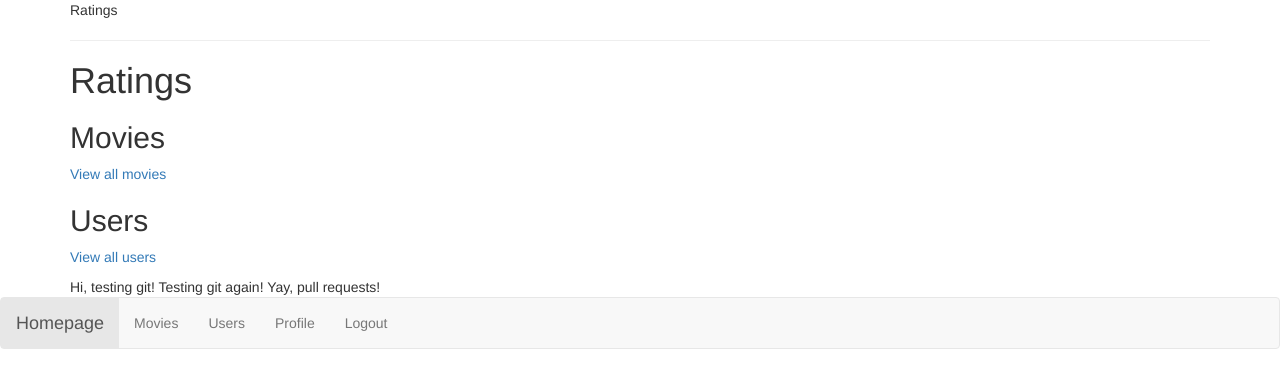
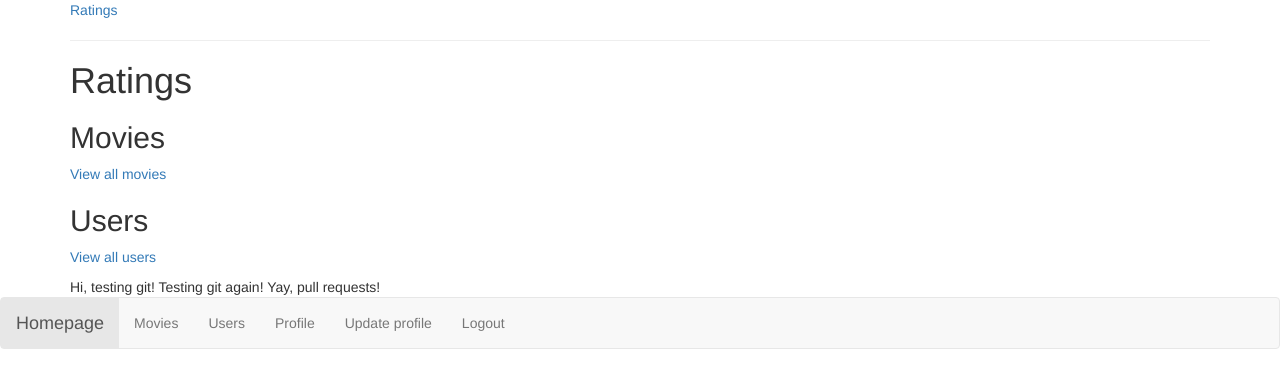
Before and after one commit to hb-kada/hb-ratings, a Flask app: page / in a window 1280 px wide. Shown: the top 388 px of the page. Run offline with Flask 2, Linux system fonts and the light colour scheme; the visitor is signed in with stand-in values (Sample User, id 1); some libraries are stand-ins or nearby versions.

Commit message:
Fixes merge conflict by blending HTML changes.

```diff
--- a/templates/base.html
+++ b/templates/base.html
@@ -1,8 +1,12 @@
 <!doctype html>
 <html>
 <head>
+  <title>
+    Ratings
+  </title>
+</head>
+<body>
   <title>Ratings</title>
-
   <!-- Latest compiled and minified CSS -->
   <link rel="stylesheet" href="https://maxcdn.bootstrapcdn.com/bootstrap/3.3.7/css/bootstrap.min.css">
 
@@ -16,8 +20,7 @@
 
 <body>
   <div class="container">
-    Ratings
-
+      <a href='/'>Ratings</a>
       {% with messages = get_flashed_messages() %}
         {% if messages %}
           <ul class="flashes">
@@ -40,6 +43,7 @@
         <li><a href='/users'>Users</a></li>
         {% if session.get('user') %}
           <li><a href="/users/{{ session.get('user') }}">Profile</a></li>
+          <li><a href="/update-info">Update profile</a></li>
           <li><a href='/logout'>Logout</a></li>
         {% else %}
           <li><a href='/login'>Login</a></li>
@@ -48,9 +52,6 @@
       </ul>
     </div>
   </nav>
-
-
 </div>
-
 </footer>
 </html>
```
